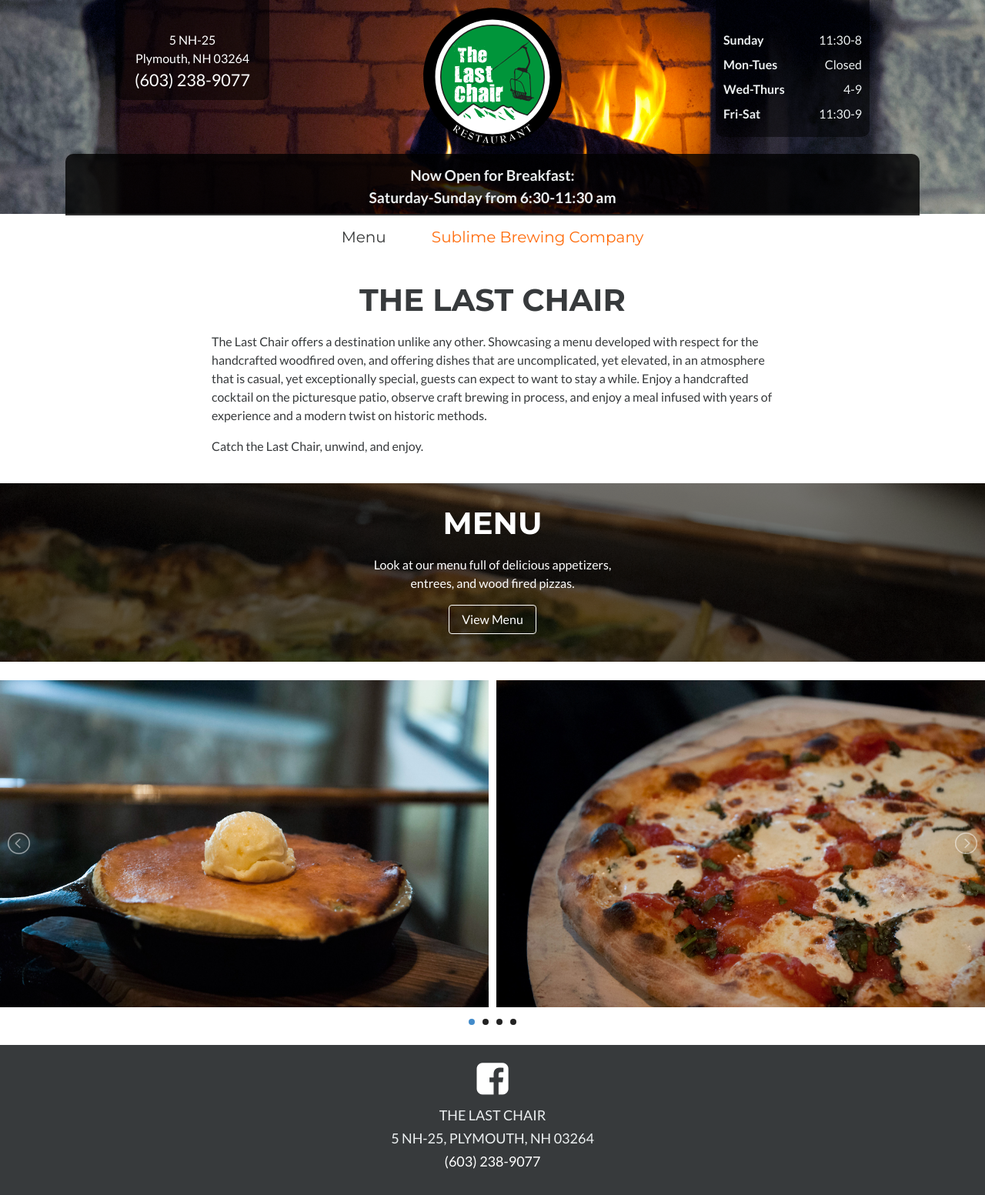
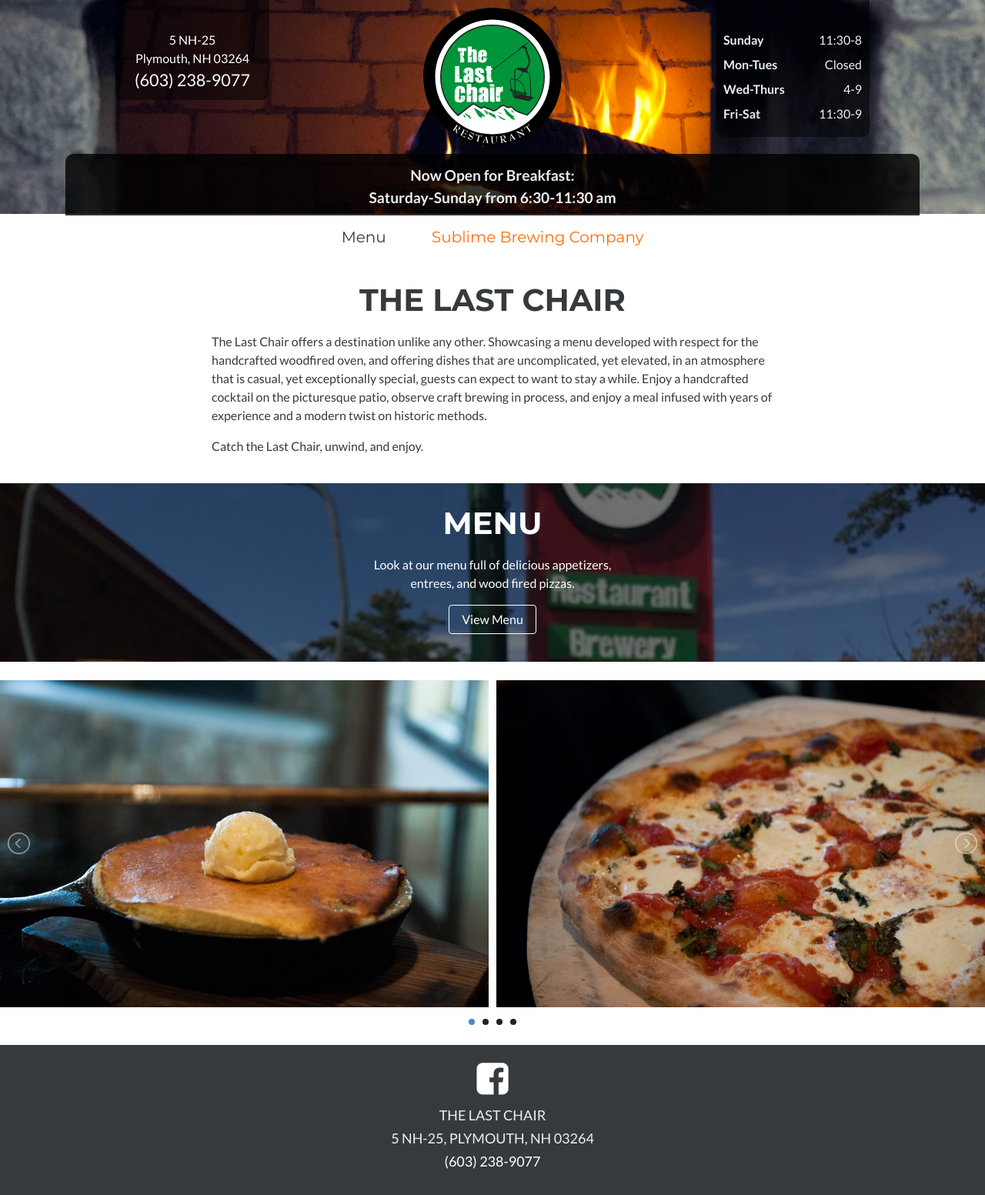
Before and after one commit to mtfullerton/thelastchair, a Jekyll site: the page built from index.html, in a window 1280 px wide. Shown: the whole page at 77% size. Built offline with Jekyll 4.4.1, drawn with Linux system fonts in a browser that asks for light colours; nearby versions of some CDN libraries.

Commit message:
Updated 'css/main.scss' via CloudCannon

```diff
--- a/css/main.scss
+++ b/css/main.scss
@@ -308,7 +308,7 @@ footer p {
 .menu-bg {
 	background-color:$tlc-gray;
 	@include media-breakpoint-up(md) {
-		background:transparent url('/images/menu_lg.jpg') 50% 0 no-repeat;
+		background:transparent url('/images/menubackground.jpg') 50% 0 no-repeat;
 		background-size:100%;
 		background-attachment:fixed;
 	}
```
